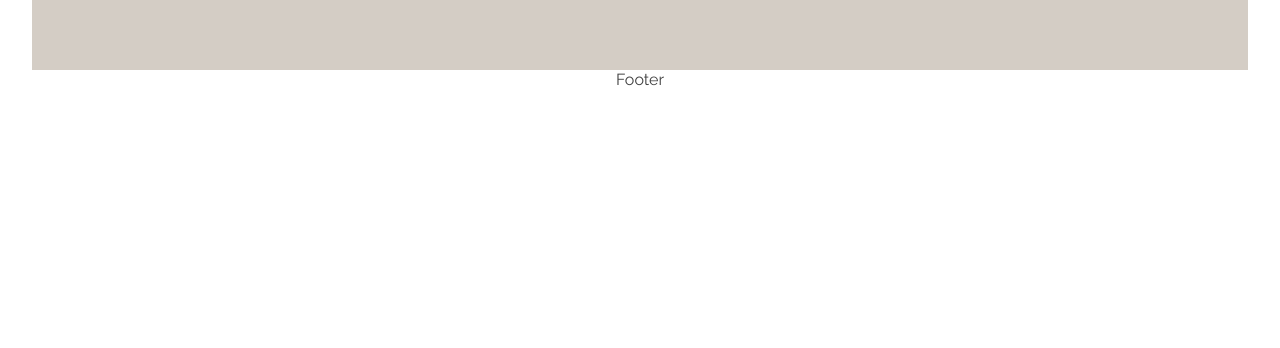
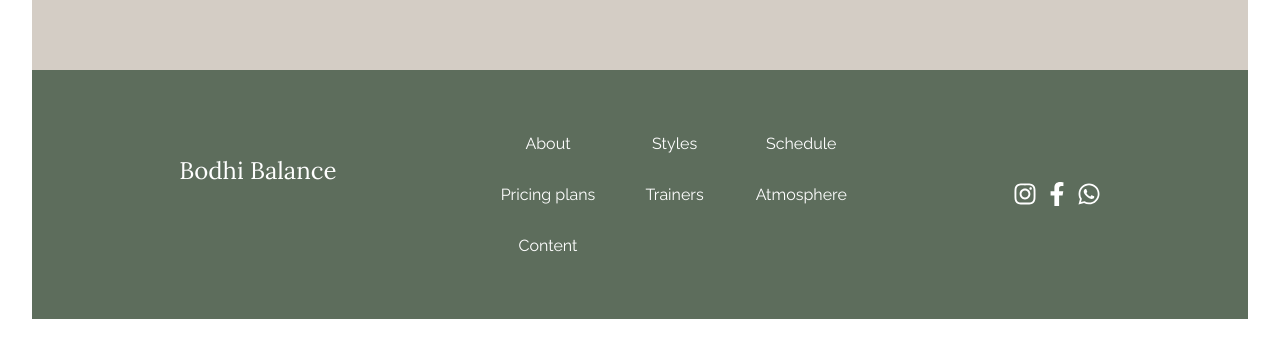
Before and after one commit to rahilevych/bodhi-balance, a React (Vite) app in the folder frontend/: page / in a window 1280 px wide. Shown: the part 7584-7932 px from the top of the page. Before the commit the page ends 7705 px from the top, so only its background shows below. Built offline with nearby package versions, Linux system fonts and the light colour scheme.

Commit message:
feat: update footer

```diff
--- a/frontend/src/components/Footer/Footer.module.css
+++ b/frontend/src/components/Footer/Footer.module.css
@@ -0,0 +1,60 @@
+.footer {
+  width: 100%;
+  height: auto;
+  padding: 4rem 2rem;
+  background-color: var(--third-color);
+}
+.content {
+  display: flex;
+  width: 100%;
+  align-items: center;
+  justify-content: space-between;
+}
+.logo > h2 {
+  color: white;
+  font-size: 1.5rem;
+}
+
+.nav > ul {
+  display: grid;
+  grid-template-columns: repeat(3, 1fr);
+
+  gap: 2rem;
+
+  list-style: none;
+  color: white;
+}
+.nav > ul > li {
+  cursor: pointer;
+}
+
+.social {
+  display: flex;
+  align-items: center;
+  justify-content: space-between;
+  gap: 0.5rem;
+}
+.social > a {
+  cursor: pointer;
+  color: white;
+  width: 1.5rem;
+  height: 1.5rem;
+}
+.icon {
+  width: 100%;
+  height: 100%;
+}
+@media (max-width: 1024px) {
+  .logo {
+    display: none;
+  }
+  .content {
+    flex-direction: column;
+    gap: 2rem;
+  }
+}
+@media (max-width: 768px) {
+  .nav > ul {
+    grid-template-columns: repeat(2, 1fr);
+  }
+}
--- a/frontend/src/components/Footer/Footer.tsx
+++ b/frontend/src/components/Footer/Footer.tsx
@@ -1,7 +1,49 @@
+import { FaFacebookF, FaInstagram, FaWhatsapp } from 'react-icons/fa';
 import styles from './Footer.module.css';
 
 const Footer = () => {
-  return <div>Footer</div>;
+  return (
+    <div className={styles.footer}>
+      <div className='container'>
+        <div className={styles.content}>
+          <div className={styles.logo}>
+            <h2>Bodhi Balance</h2>
+          </div>
+          <div className={styles.nav}>
+            <ul>
+              <li>About</li>
+              <li>Styles</li>
+              <li>Schedule</li>
+              <li>Pricing plans</li>
+              <li>Trainers</li>
+              <li>Atmosphere</li>
+              <li>Content</li>
+            </ul>
+          </div>
+          <div className={styles.social}>
+            <a
+              href='https://instagram.com'
+              target='_blank'
+              rel='noopener noreferrer'>
+              <FaInstagram className={styles.icon} />
+            </a>
+            <a
+              href='https://facebook.com'
+              target='_blank'
+              rel='noopener noreferrer'>
+              <FaFacebookF className={styles.icon} />
+            </a>
+            <a
+              href='https://www.whatsapp.com/'
+              target='_blank'
+              rel='noopener noreferrer'>
+              <FaWhatsapp className={styles.icon} />
+            </a>
+          </div>
+        </div>
+      </div>
+    </div>
+  );
 };
 
 export default Footer;
```
